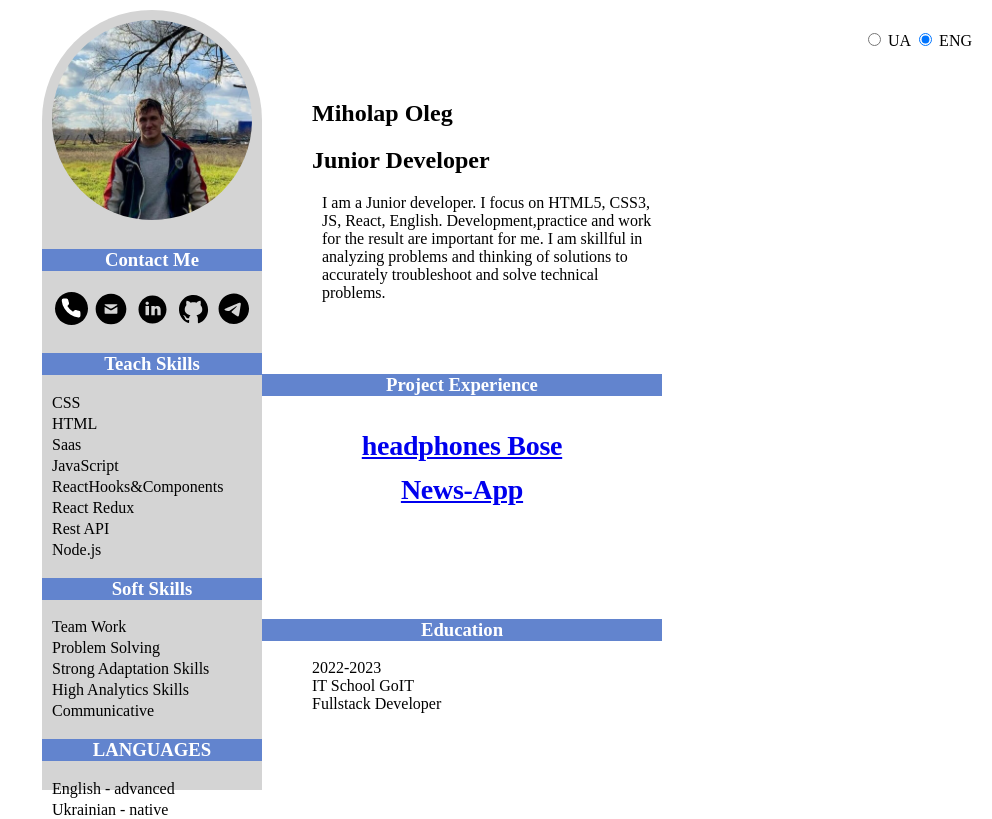
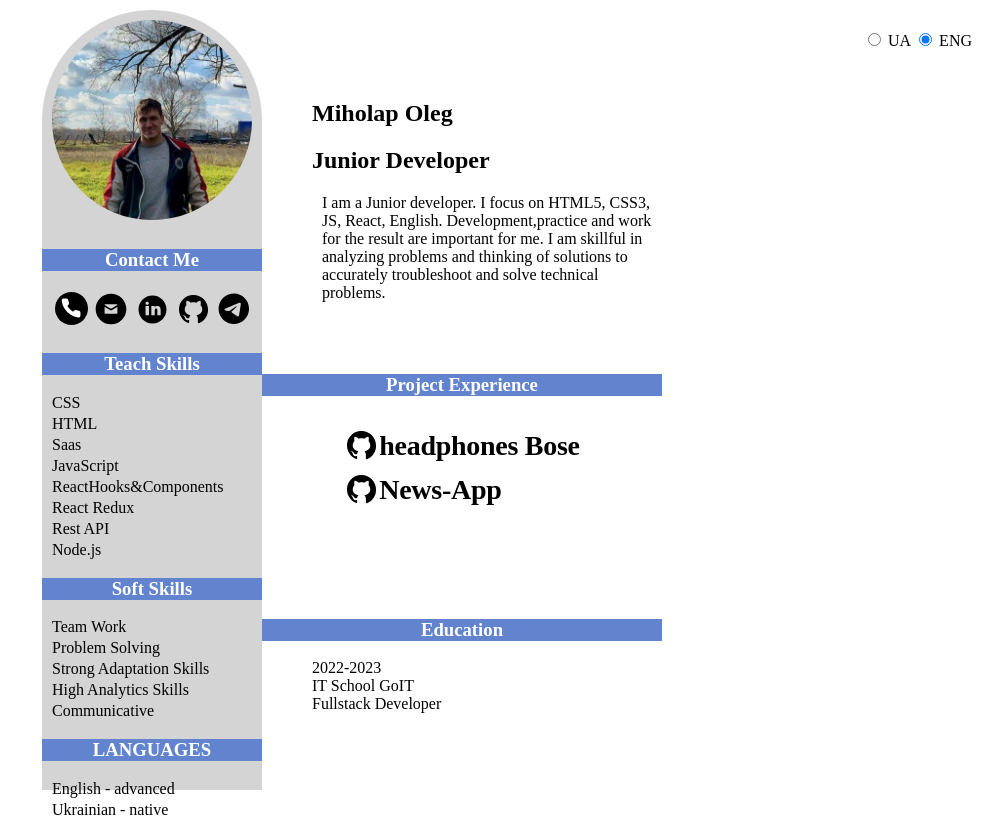
Before and after one commit to MYGelo/Name_surname_position, a website: page index.html in a window 1280 px wide. Shown: the whole page, without its empty margins (288-1280 px from the left). Drawn offline with Linux system fonts and the light colour scheme.

Commit message:
fix colors

```diff
--- a/css/styles.css
+++ b/css/styles.css
@@ -8,9 +8,7 @@ p {
     margin: 3px 10px;
 
 }
-/* p:hover{
-    color: green;
-} */
+
 li{
     list-style: none;
 }
@@ -21,6 +19,17 @@ h3{
     display: flex;
     justify-content: center;
 }
+.link {
+    text-decoration: none;
+    display: flex;
+    align-items: center;
+    color: black;
+}
+.link:hover {
+    fill: green;
+    color: green;;
+}
+
 .btn{
     position: absolute;
     right: 0;
@@ -56,9 +65,6 @@ img{
     width: 100%;
     object-fit: cover;
     border-radius: 50%;
-
-
-
 }
 .contact__title {
 
@@ -83,10 +89,6 @@ img{
     flex-wrap: wrap;
     flex-direction: column;
     align-content: center;
-    align-items: center;
-
-
-
 }
 .education__text {
     margin-left: 50px;
--- a/index.html
+++ b/index.html
@@ -99,13 +99,17 @@
             <h3 class="projects__title">Project Experience</h3>
                 <ul class="projects__container">
                     <li class="projects__link">
-                        <a href="https://mygelo.github.io/Bose/
-                        " target="_blank">headphones Bose
+                        <a class="link" href="https://mygelo.github.io/Bose/
+                        " target="_blank"> <svg class="svg">
+                            <use href="./images/sprite.svg#icon-github"></use>
+                         </svg> headphones Bose
                     </a>
                     </li>
                     <!-- <li class="projects__link"><a href="https://mygelo.github.io/news-app/" target="_blank">News-app</a></li> -->
                     <li class="projects__link">
-                        <a href="https://teiatan.github.io/News-App/" target="_blank"> News-App</a>
+                        <a class="link" href="https://teiatan.github.io/News-App/" target="_blank">  <svg class="svg">
+                            <use href="./images/sprite.svg#icon-github"></use>
+                         </svg> News-App</a>
                     </li>
 
                 </ul>
```
